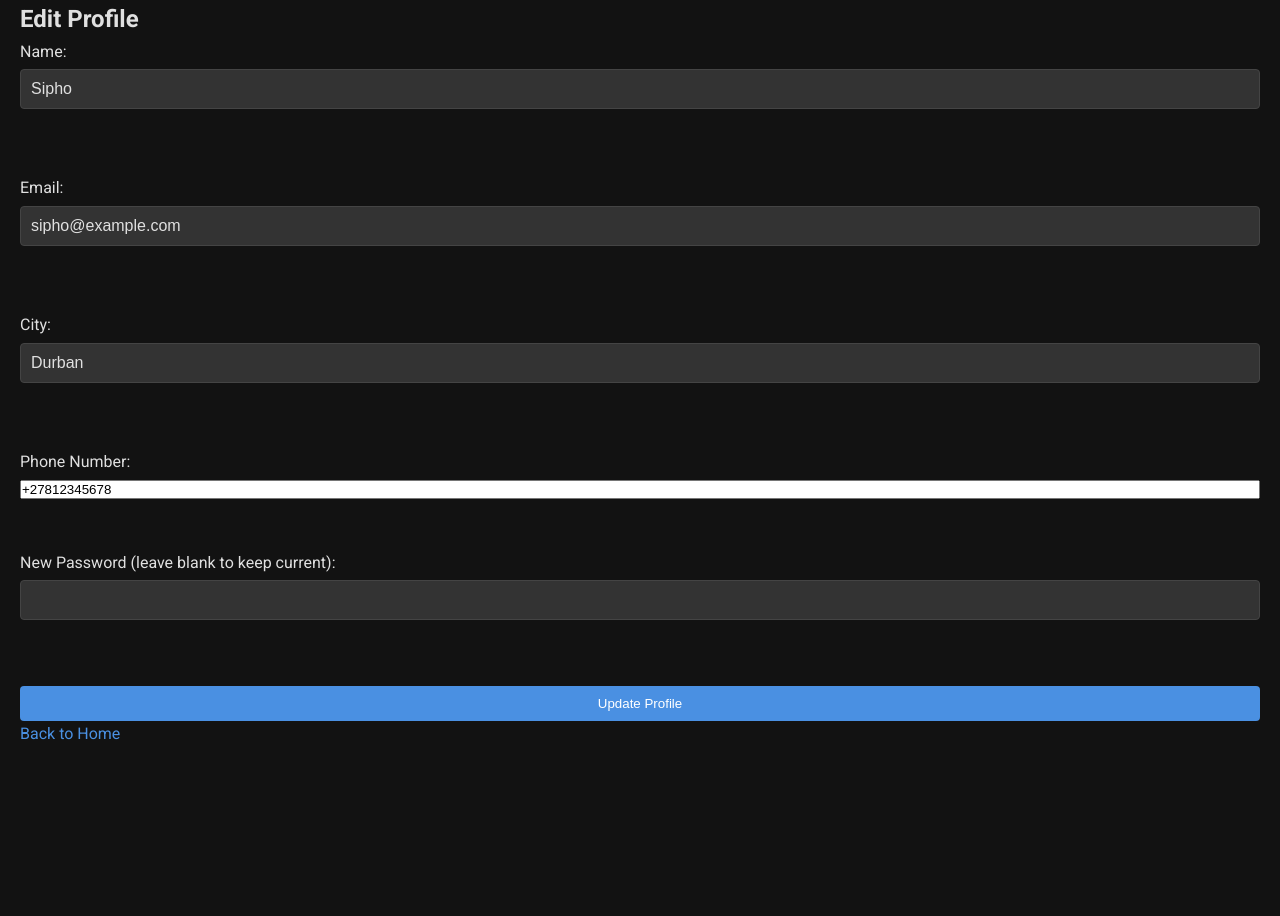
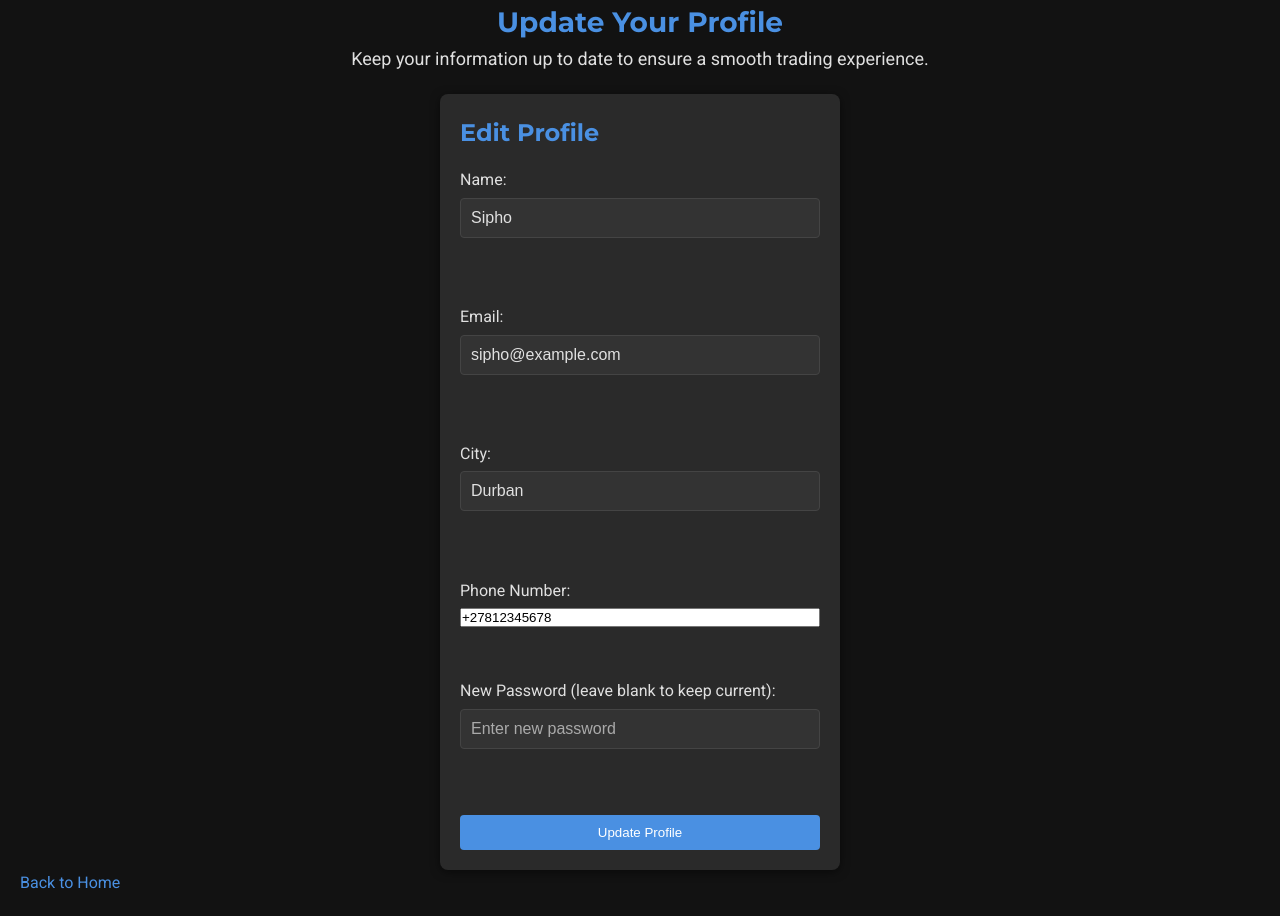
Before and after one commit to Topsy123Turvey/TurveyTrade, a PHP site: page /edit_profile.php in a window 1280 px wide. Shown: the part 91-1007 px from the top of the page. Before the commit the page ends 831 px from the top, so only its background shows below. Run offline with PHP 8.4, Linux system fonts and the light colour scheme; a user stored in the database is signed in; data comes from the database, SQL or seed files in the repository; data that the repository does not hold is empty; some libraries are stand-ins or nearby versions.

Commit message:
Updated edit_profile.php with friendly interface and error handling

```diff
--- a/edit_profile.php
+++ b/edit_profile.php
@@ -1,5 +1,7 @@
 <?php
+if (session_status() === PHP_SESSION_NONE) {
     session_start();
+}
 if (!isset($_SESSION['user_id'])) {
     header("Location: index.php");
     exit();
@@ -18,11 +20,12 @@ if ($_SERVER['REQUEST_METHOD'] == 'POST') {
     $phone = mysqli_real_escape_string($conn, $_POST['phone']);
     $password = $_POST['password'];
 
-    // Check if email is unique, excluding current user
     $email_check = "SELECT id FROM users WHERE email = '$email' AND id != '$user_id'";
     $email_result = mysqli_query($conn, $email_check);
     if (mysqli_num_rows($email_result) > 0) {
-        echo "Email already taken!";
+        $_SESSION['profile_error'] = "This email is already taken. Please choose a different one.";
+        header("Location: edit_profile.php");
+        exit();
     } else {
         $sql = "UPDATE users SET name = '$name', email = '$email', city = '$city', phone = '$phone'";
         if (!empty($password)) {
@@ -31,15 +34,17 @@ if ($_SERVER['REQUEST_METHOD'] == 'POST') {
         }
         $sql .= " WHERE id = '$user_id'";
         if (mysqli_query($conn, $sql)) {
-            $_SESSION['user_name'] = $name; // Update session name
-            header("Location: index.php?profile=updated");
+            $_SESSION['user_name'] = $name;
+            $_SESSION['profile_success'] = "Your profile has been updated successfully!";
+            header("Location: index.php");
             exit();
         } else {
-            echo "Error updating profile: " . mysqli_error($conn);
+            $_SESSION['profile_error'] = "Sorry, we couldn’t update your profile. Please try again.";
+            header("Location: edit_profile.php");
+            exit();
         }
     }
 }
-mysqli_close($conn);
 ?>
 <!DOCTYPE html>
 <html lang="en">
@@ -52,21 +57,32 @@ mysqli_close($conn);
 <body>
     <?php include 'header.php'; ?>
     <main>
-        <h2>Edit Profile</h2>
+        <div class="welcome-message">
+            <h2>Update Your Profile</h2>
+            <p>Keep your information up to date to ensure a smooth trading experience.</p>
+        </div>
+        <?php if (isset($_SESSION['profile_error'])) { ?>
+            <p class="error-message"><?php echo htmlspecialchars($_SESSION['profile_error']); ?></p>
+            <?php unset($_SESSION['profile_error']); ?>
+        <?php } ?>
+        <div class="form-container">
+            <h3>Edit Profile</h3>
             <form action="edit_profile.php" method="POST">
                 <label for="name">Name:</label>
-            <input type="text" id="name" name="name" value="<?php echo htmlspecialchars($user['name']); ?>" required><br><br>
+                <input type="text" id="name" name="name" value="<?php echo htmlspecialchars($user['name']); ?>" placeholder="Enter your full name" required><br><br>
                 <label for="email">Email:</label>
-            <input type="email" id="email" name="email" value="<?php echo htmlspecialchars($user['email']); ?>" required><br><br>
+                <input type="email" id="email" name="email" value="<?php echo htmlspecialchars($user['email']); ?>" placeholder="Enter your email" required><br><br>
                 <label for="city">City:</label>
-            <input type="text" id="city" name="city" value="<?php echo htmlspecialchars($user['city']); ?>" required><br><br>
+                <input type="text" id="city" name="city" value="<?php echo htmlspecialchars($user['city']); ?>" placeholder="Enter your city" required><br><br>
                 <label for="phone">Phone Number:</label>
-            <input type="tel" id="phone" name="phone" value="<?php echo htmlspecialchars($user['phone']); ?>"><br><br>
+                <input type="tel" id="phone" name="phone" value="<?php echo htmlspecialchars($user['phone']); ?>" placeholder="Enter your phone number"><br><br>
                 <label for="password">New Password (leave blank to keep current):</label>
-            <input type="password" id="password" name="password"><br><br>
+                <input type="password" id="password" name="password" placeholder="Enter new password"><br><br>
                 <input type="submit" value="Update Profile">
             </form>
+        </div>
         <p><a href="index.php">Back to Home</a></p>
     </main>
+    <?php mysqli_close($conn); ?>
 </body>
 </html>
```
Lines whose indentation alone changed are shown as unchanged.
